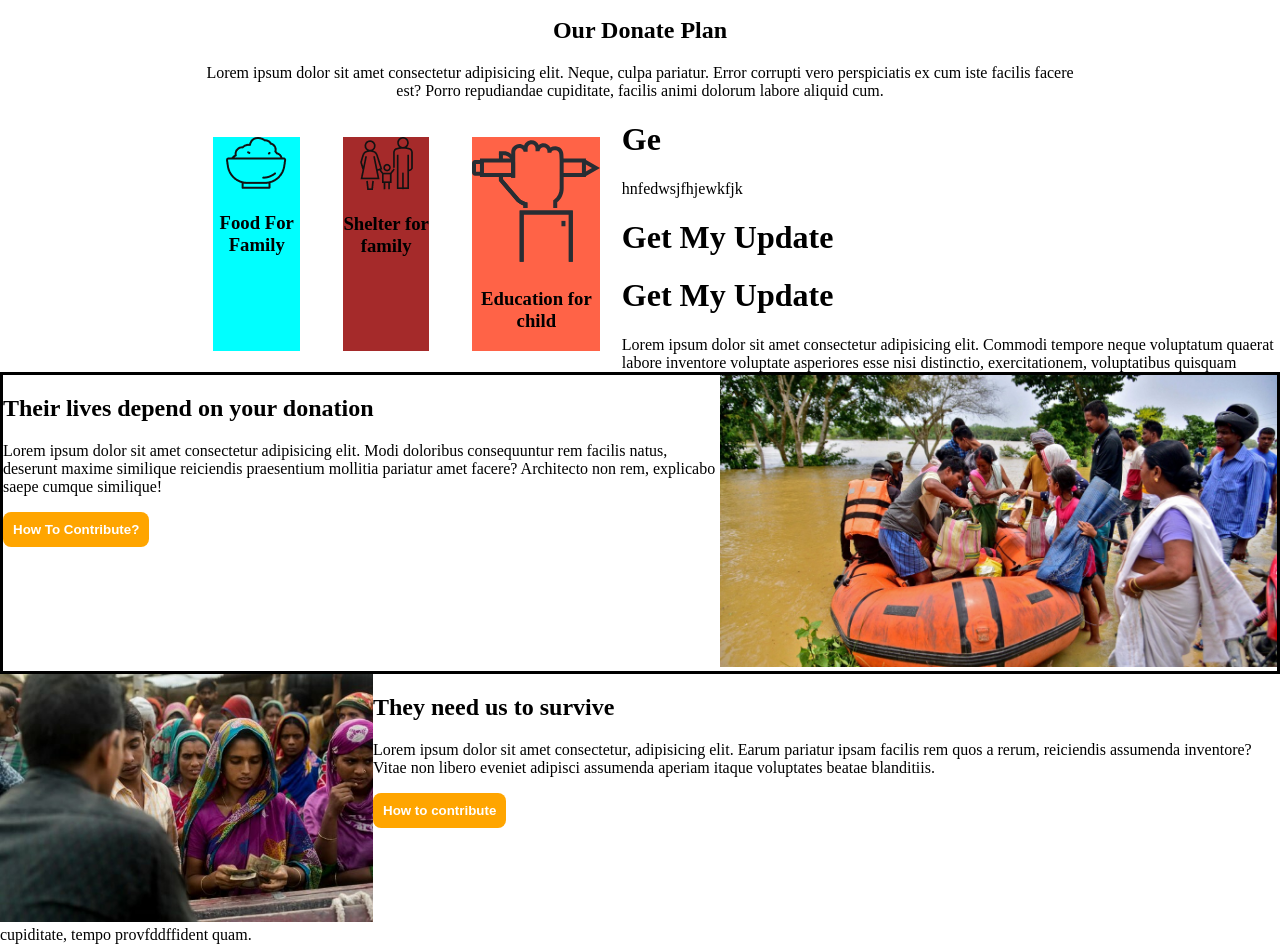
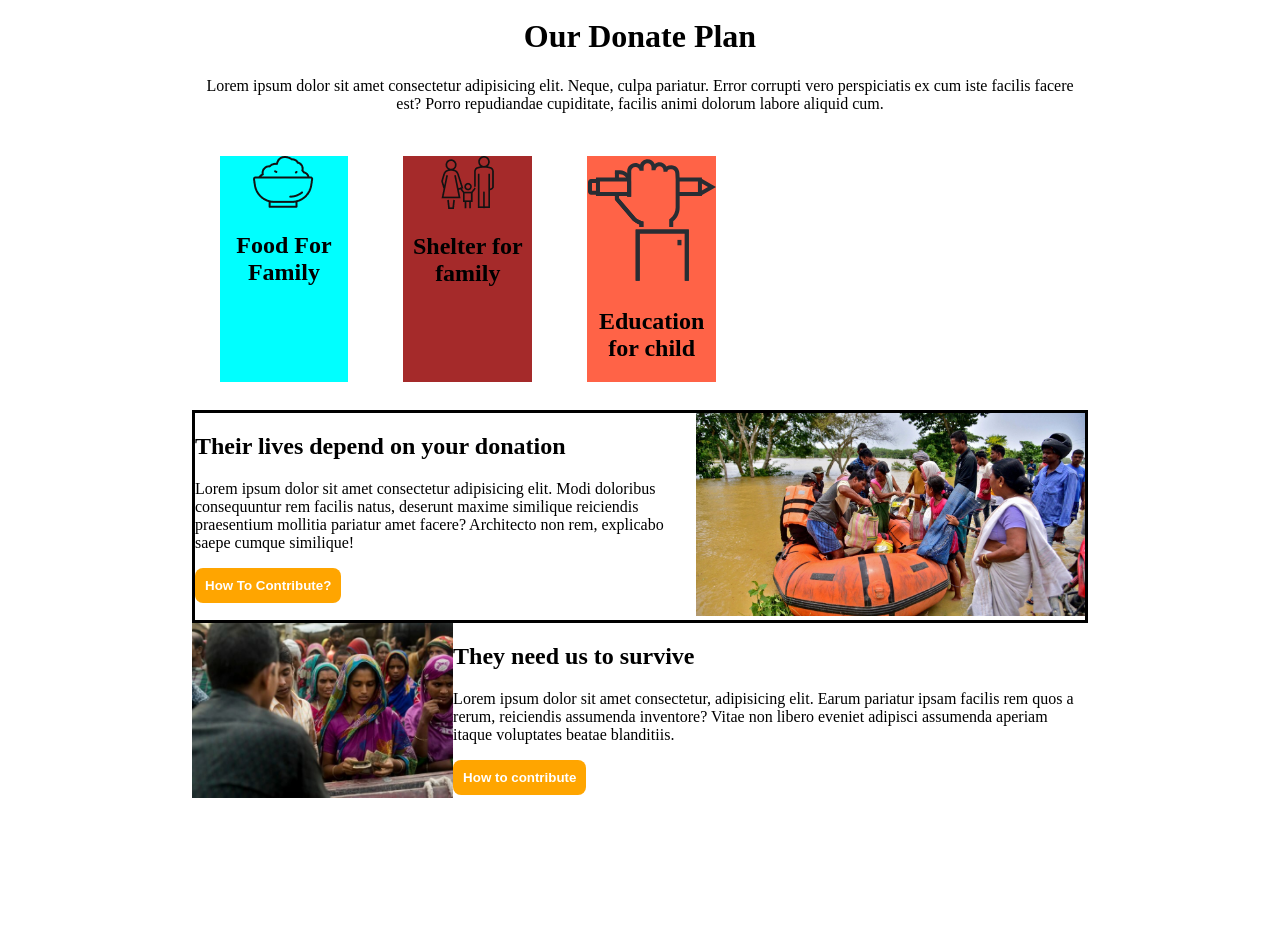
Before and after one commit to itmoti/donation-today, a plain HTML site: page index.html in a window 1280 px wide. Shown: the part 927-1874 px from the top of the page. After the commit the page ends 1729 px from the top, so only its background shows below. Drawn offline with Linux system fonts and the light colour scheme.

Commit message:
container fixed

```diff
--- a/design.css
+++ b/design.css
@@ -1,55 +1,65 @@
 body {
     margin: 0px;
 }
-.header-section  {
+
+.header-section {
     background-image: url("/images/donation3.jpg");
     background-repeat: no-repeat;
-    background-size: cover ;
+    background-size: cover;
     width: 100%;
     height: 500px;
 
 
 }
- .center
- {
-    text-align : center;
- }
- .vertical-center{
+
+.center {
+    text-align: center;
+}
+
+.vertical-center {
     margin-top: auto;
     margin-bottom: auto;
- }
+}
+
 .donate-section {
     height: 400px;
     padding: auto;
     margin-top: 100px;
     border: 2px solid red;
     width: 50%;
-    margin : auto;
+    margin: auto;
 }
+
 .donate-section h1 {
     margin-top: 40px;
 
 }
-li{
+
+li {
     list-style-type: none;
     float: left;
     width: 60px;
     border: 2px solid black;
-    padding : 20px 8px;
+    padding: 20px 8px;
     margin-left: 8px;
 }
+
 ol {
     margin: 0;
     padding: 20px;
     border: 4px solid black;
-display: inline-block;}
+    display: inline-block;
+}
+
 .input {
     text-align: center;
     display: block;
 }
+
 .input hr {
     width: 90%;
 }
+
 button {
     color: white;
     background-color: orange;
@@ -58,23 +68,32 @@ button {
     border-radius: 8px;
     font-weight: 700;
 }
+
 .donateplan-section {
     width: 70%;
     margin: auto;
+
 }
+
 .container-flex {
-    display : flex;
+    display: flex;
     float: left;
 }
+
 .width {
     width: 33%;
     margin: 5%;
 
 }
+
 .food {
     background-color: aqua;
 }
-.shelter {background-color: brown;}
+
+.shelter {
+    background-color: brown;
+}
+
 .education {
     background-color: tomato;
 }
@@ -82,14 +101,13 @@ button {
 .image-half-width {
     width: 100%;
 }
+
 .footer {
     background-color: black;
     height: 200px;
     color: white;
 }
-.footer h1 {
-    color: orange;
-}
+
 
 
 
--- a/index.html
+++ b/index.html
@@ -41,13 +41,13 @@
             <button>Donate Now</button>
         </span>
     </section>
-    <section class="donateplan-section ">
+    <div class="donateplan-section ">
         <div class="center">
             <h1>Our Donate Plan</h1>
             <p>Lorem ipsum dolor sit amet consectetur adipisicing elit. Neque, culpa pariatur. Error corrupti vero
                 perspiciatis ex cum iste facilis facere est? Porro repudiandae cupiditate, facilis animi dolorum labore
                 aliquid cum.</p>
-            <div></div>
+
             <section class="container-flex">
                 <div class="width food">
                     <img src="icons/food.png">
@@ -62,7 +62,7 @@
                     <h1>Education for child</h1>
                 </div>
             </section>
-    </section>
+        </div>
         <section class="container-flex border">
             <div>
                 <h1>Their lives depend on your donation</h1>
@@ -73,6 +73,16 @@
             </div>
             <div><img class="image-half-width" src="images/donation5.jpg" alt=""></div>
         </section>
+
+
+
+
+    <!-- <footer>
+        <h1>Be Humble</h1>
+        <p>I am gonna do it.
+
+        </p>
+    </footer> -->
     <section class="container-flex">
         <div><img class="image-half-width" src="images/donation1.jpg" alt=""></div>
         <div>
@@ -83,22 +93,6 @@
             <button>How to contribute</button>
         </div>
     </section>
-    <h1>Ge</h1>
-    <p>hnfedwsjfhjewkfjk</p>
-    <h1> Get My Update</h1>
-
-    <h1>Get My Update</h1>
-    <p>Lorem ipsum dolor sit amet consectetur adipisicing elit. Commodi tempore neque voluptatum quaerat labore
-        inventore voluptate asperiores esse nisi distinctio, exercitationem, voluptatibus quisquam cupiditate,
-        tempo provfddffident quam.</p>
-
-
-    <!-- <footer>
-        <h1>Be Humble</h1>
-        <p>I am gonna do it.
-
-        </p>
-    </footer> -->
 </body>
 
 </html>
```
Lines whose indentation alone changed are shown as unchanged.
